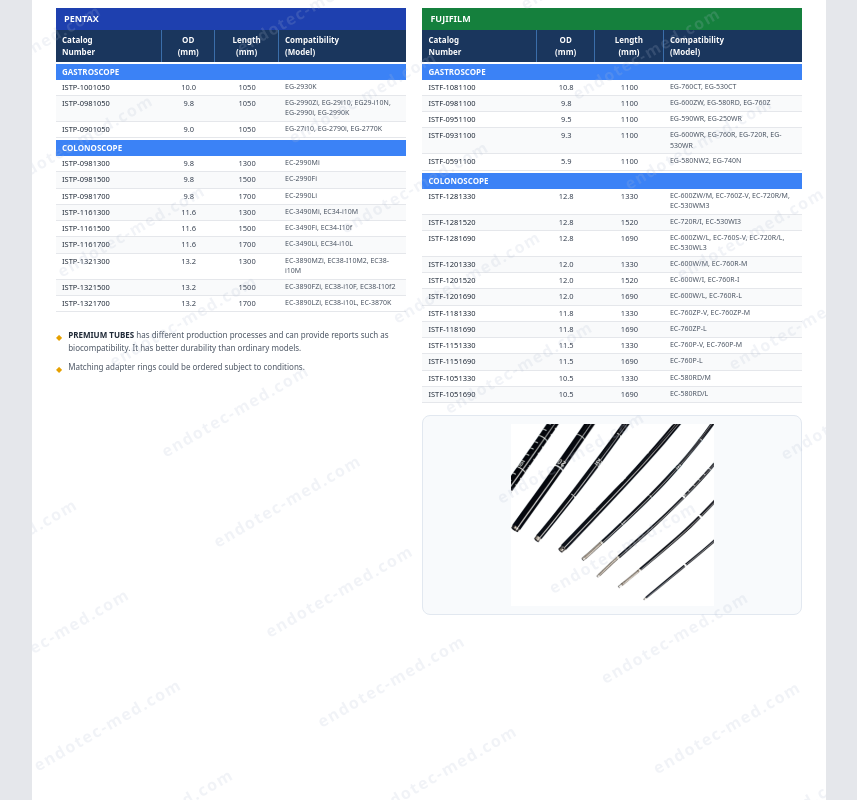
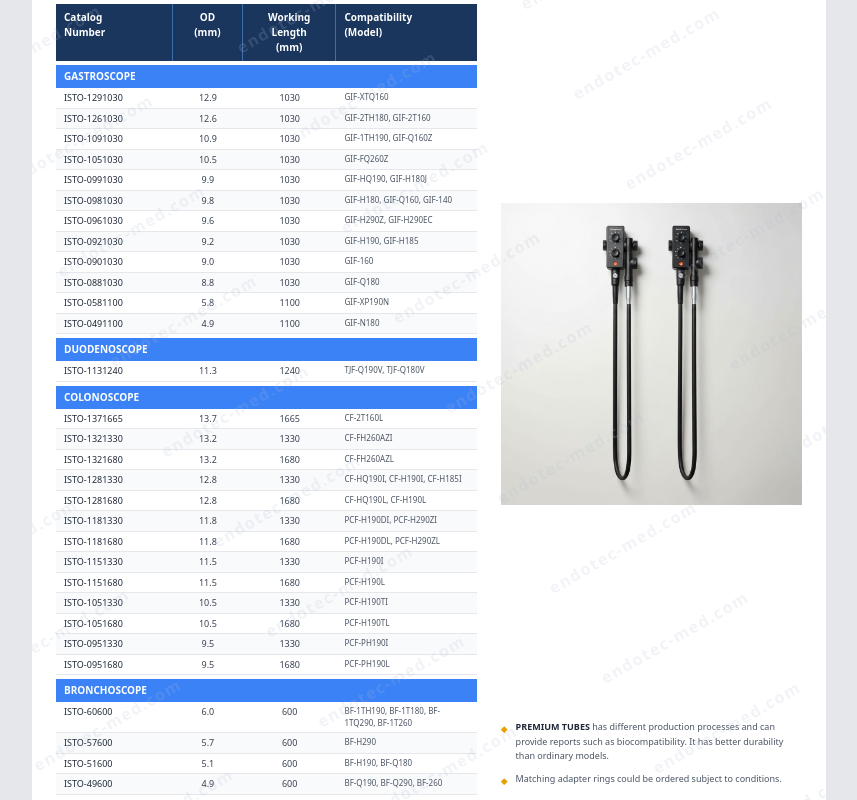
Before and after one commit to zhangzixin1/v0-spare-parts-table, a Next.js app: page / in a window 1280 px wide. Shown: the part 8200-9000 px from the top of the page, without its empty margins (211-1068 px from the left). Built offline with nearby package versions, Linux system fonts and the light colour scheme.

Commit message:
feat: add Insertion Tube (Olympus) page with 32 models\n\nCreate page with scope categories and product details, including watermark.

```diff
--- a/app/page.tsx
+++ b/app/page.tsx
@@ -5,6 +5,7 @@ import LightGuideTube from "@/components/light-guide-tube"
 import BendingSection from "@/components/bending-section"
 import BendingRubber from "@/components/bending-rubber"
 import BiopsyChannel from "@/components/biopsy-channel"
+import InsertionTubeOlympus from "@/components/insertion-tube-olympus"
 import InsertionTubePentaxFuji from "@/components/insertion-tube-pentax-fuji"
 import CoilPipeAssembly from "@/components/coil-pipe-assembly"
 
@@ -18,6 +19,7 @@ export default function Page() {
       <BendingSection />
       <BendingRubber />
       <BiopsyChannel />
+      <InsertionTubeOlympus />
       <InsertionTubePentaxFuji />
       <CoilPipeAssembly />
     </main>
--- /dev/null
+++ b/components/insertion-tube-olympus.tsx
@@ -0,0 +1,274 @@
+import Image from "next/image"
+import Watermark from "./watermark"
+
+const gastroscopeData = [
+  { cat: "ISTO-1291030", od: "12.9", len: "1030", models: "GIF-XTQ160" },
+  {
+    cat: "ISTO-1261030",
+    od: "12.6",
+    len: "1030",
+    models: "GIF-2TH180, GIF-2T160",
+  },
+  {
+    cat: "ISTO-1091030",
+    od: "10.9",
+    len: "1030",
+    models: "GIF-1TH190, GIF-Q160Z",
+  },
+  { cat: "ISTO-1051030", od: "10.5", len: "1030", models: "GIF-FQ260Z" },
+  {
+    cat: "ISTO-0991030",
+    od: "9.9",
+    len: "1030",
+    models: "GIF-HQ190, GIF-H180J",
+  },
+  {
+    cat: "ISTO-0981030",
+    od: "9.8",
+    len: "1030",
+    models: "GIF-H180, GIF-Q160, GIF-140",
+  },
+  {
+    cat: "ISTO-0961030",
+    od: "9.6",
+    len: "1030",
+    models: "GIF-H290Z, GIF-H290EC",
+  },
+  {
+    cat: "ISTO-0921030",
+    od: "9.2",
+    len: "1030",
+    models: "GIF-H190, GIF-H185",
+  },
+  { cat: "ISTO-0901030", od: "9.0", len: "1030", models: "GIF-160" },
+  { cat: "ISTO-0881030", od: "8.8", len: "1030", models: "GIF-Q180" },
+  { cat: "ISTO-0581100", od: "5.8", len: "1100", models: "GIF-XP190N" },
+  { cat: "ISTO-0491100", od: "4.9", len: "1100", models: "GIF-N180" },
+]
+
+const duodenoscopeData = [
+  {
+    cat: "ISTO-1131240",
+    od: "11.3",
+    len: "1240",
+    models: "TJF-Q190V, TJF-Q180V",
+  },
+]
+
+const colonoscopeData = [
+  { cat: "ISTO-1371665", od: "13.7", len: "1665", models: "CF-2T160L" },
+  { cat: "ISTO-1321330", od: "13.2", len: "1330", models: "CF-FH260AZI" },
+  { cat: "ISTO-1321680", od: "13.2", len: "1680", models: "CF-FH260AZL" },
+  {
+    cat: "ISTO-1281330",
+    od: "12.8",
+    len: "1330",
+    models: "CF-HQ190I, CF-H190I, CF-H185I",
+  },
+  {
+    cat: "ISTO-1281680",
+    od: "12.8",
+    len: "1680",
+    models: "CF-HQ190L, CF-H190L",
+  },
+  {
+    cat: "ISTO-1181330",
+    od: "11.8",
+    len: "1330",
+    models: "PCF-H190DI, PCF-H290ZI",
+  },
+  {
+    cat: "ISTO-1181680",
+    od: "11.8",
+    len: "1680",
+    models: "PCF-H190DL, PCF-H290ZL",
+  },
+  { cat: "ISTO-1151330", od: "11.5", len: "1330", models: "PCF-H190I" },
+  { cat: "ISTO-1151680", od: "11.5", len: "1680", models: "PCF-H190L" },
+  { cat: "ISTO-1051330", od: "10.5", len: "1330", models: "PCF-H190TI" },
+  { cat: "ISTO-1051680", od: "10.5", len: "1680", models: "PCF-H190TL" },
+  { cat: "ISTO-0951330", od: "9.5", len: "1330", models: "PCF-PH190I" },
+  { cat: "ISTO-0951680", od: "9.5", len: "1680", models: "PCF-PH190L" },
+]
+
+const bronchoscopeData = [
+  {
+    cat: "ISTO-60600",
+    od: "6.0",
+    len: "600",
+    models: "BF-1TH190, BF-1T180, BF-1TQ290, BF-1T260",
+  },
+  { cat: "ISTO-57600", od: "5.7", len: "600", models: "BF-H290" },
+  {
+    cat: "ISTO-51600",
+    od: "5.1",
+    len: "600",
+    models: "BF-H190, BF-Q180",
+  },
+  {
+    cat: "ISTO-49600",
+    od: "4.9",
+    len: "600",
+    models: "BF-Q190, BF-Q290, BF-260",
+  },
+  { cat: "ISTO-41600", od: "4.1", len: "600", models: "BF-P290" },
+  {
+    cat: "ISTO-37600",
+    od: "3.7",
+    len: "600",
+    models: "BF-MP190F, BF-MP290F",
+  },
+]
+
+function TableHeader() {
+  return (
+    <div className="grid grid-cols-[1fr_0.6fr_0.8fr_1.2fr] bg-[#1a365d] text-[#ffffff] text-[10px] font-semibold">
+      <div className="px-2 py-1.5 border-r border-[#3b6eaa]">
+        Catalog
+        <br />
+        Number
+      </div>
+      <div className="px-2 py-1.5 border-r border-[#3b6eaa] text-center">
+        OD
+        <br />
+        (mm)
+      </div>
+      <div className="px-2 py-1.5 border-r border-[#3b6eaa] text-center">
+        Working Length
+        <br />
+        (mm)
+      </div>
+      <div className="px-2 py-1.5">
+        Compatibility
+        <br />
+        (Model)
+      </div>
+    </div>
+  )
+}
+
+function CategoryHeader({ label }: { label: string }) {
+  return (
+    <div className="bg-[#3b82f6] text-[#ffffff] text-[10px] font-semibold px-2 py-1 mt-1">
+      {label}
+    </div>
+  )
+}
+
+function DataRow({
+  row,
+  index,
+}: {
+  row: { cat: string; od: string; len: string; models: string }
+  index: number
+}) {
+  return (
+    <div
+      className={`grid grid-cols-[1fr_0.6fr_0.8fr_1.2fr] text-[9px] ${
+        index % 2 === 0 ? "bg-[#ffffff]" : "bg-[#f9fafb]"
+      } border-b border-[#e5e7eb]`}
+    >
+      <div className="px-2 py-[3px] font-medium text-[#1f2937]">{row.cat}</div>
+      <div className="px-2 py-[3px] text-center text-[#374151]">{row.od}</div>
+      <div className="px-2 py-[3px] text-center text-[#374151]">{row.len}</div>
+      <div className="px-2 py-[3px] text-[8px] text-[#4b5563]">
+        {row.models}
+      </div>
+    </div>
+  )
+}
+
+export default function InsertionTubeOlympus() {
+  return (
+    <div className="w-[794px] h-[1123px] bg-[#ffffff] relative font-sans text-[11px]">
+      {/* Header - Logo */}
+      <div className="absolute top-4 right-6">
+        <Image
+          src="/images/endotec-logo.png"
+          alt="ENDOTEC PARTS logo"
+          width={100}
+          height={50}
+          className="object-contain"
+        />
+      </div>
+
+      {/* Page Title */}
+      <div className="pt-6 pl-6 pr-[140px]">
+        <h1 className="text-[28px] font-bold text-[#2563eb]">Insertion Tube</h1>
+        <div className="w-full h-[1px] bg-[#d1d5db] mt-2" />
+      </div>
+
+      {/* Main Content Area */}
+      <div className="flex mt-3 px-6">
+        {/* Left Column: Tables */}
+        <div className="w-[58%] pr-3">
+          <TableHeader />
+
+          {/* Gastroscope */}
+          <CategoryHeader label="GASTROSCOPE" />
+          {gastroscopeData.map((row, i) => (
+            <DataRow key={row.cat} row={row} index={i} />
+          ))}
+
+          {/* Duodenoscope */}
+          <CategoryHeader label="DUODENOSCOPE" />
+          {duodenoscopeData.map((row, i) => (
+            <DataRow key={row.cat} row={row} index={i} />
+          ))}
+
+          {/* Colonoscope */}
+          <CategoryHeader label="COLONOSCOPE" />
+          {colonoscopeData.map((row, i) => (
+            <DataRow key={row.cat} row={row} index={i} />
+          ))}
+
+          {/* Bronchoscope */}
+          <CategoryHeader label="BRONCHOSCOPE" />
+          {bronchoscopeData.map((row, i) => (
+            <DataRow key={row.cat} row={row} index={i} />
+          ))}
+        </div>
+
+        {/* Right Column: Product Images */}
+        <div className="w-[42%] pl-3 relative">
+          {/* Endoscope product image */}
+          <div className="relative h-[700px]">
+            <Image
+              src="/images/endoscope-product.png"
+              alt="Endoscope insertion tubes showing two complete flexible endoscopes with control bodies and insertion tube sections"
+              fill
+              className="object-contain"
+            />
+          </div>
+
+          {/* Product notes */}
+          <div className="mt-4 space-y-2 text-[9px] text-[#4b5563] leading-relaxed">
+            <div className="flex items-start gap-2">
+              <span className="text-[#e6a000] mt-0.5 shrink-0">&#x25C6;</span>
+              <p>
+                <strong className="text-[#1f2937]">PREMIUM TUBES</strong> has
+                different production processes and can provide reports such as
+                biocompatibility. It has better durability than ordinary models.
+              </p>
+            </div>
+            <div className="flex items-start gap-2">
+              <span className="text-[#e6a000] mt-0.5 shrink-0">&#x25C6;</span>
+              <p>
+                Matching adapter rings could be ordered subject to conditions.
+              </p>
+            </div>
+          </div>
+        </div>
+      </div>
+
+      <Watermark />
+
+      {/* Footer */}
+      <div className="absolute bottom-4 left-6 right-6 flex justify-between text-[9px] text-[#9ca3af]" style={{ zIndex: 11 }}>
+        <span className="text-[#6b7280] font-medium">For Olympus</span>
+        <span>www.endotec-med.com</span>
+        <span className="text-[#6b7280] font-medium">2</span>
+      </div>
+    </div>
+  )
+}
```
